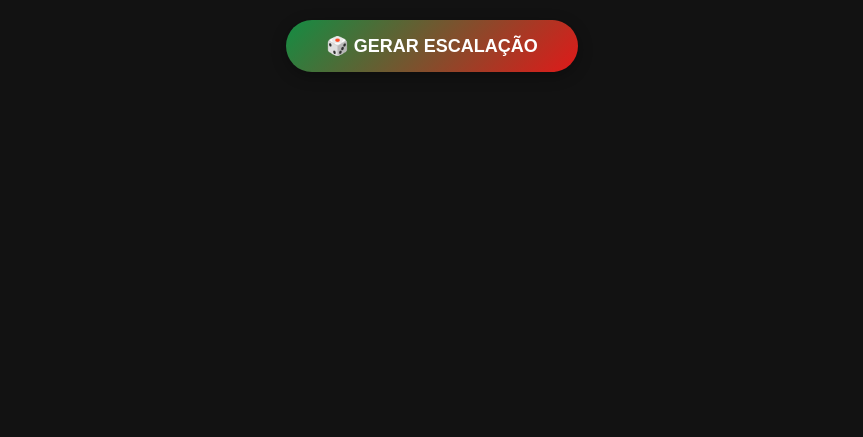
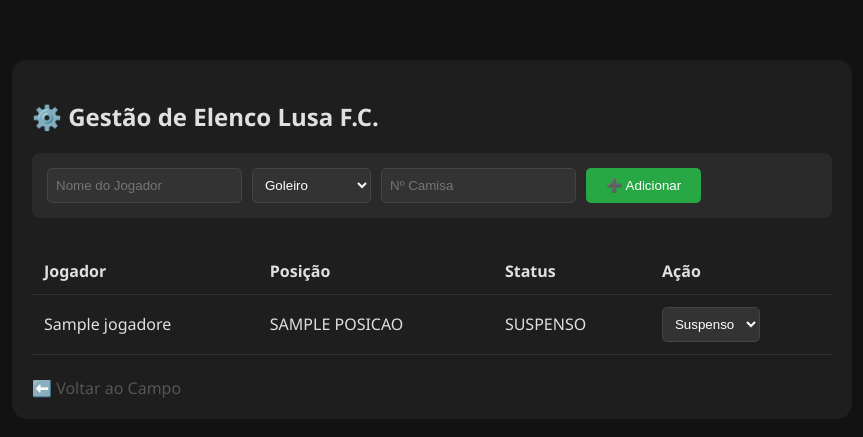
Before and after one commit to jhownsilva/sorteiolusa, a Flask app: template templates/index.html in a window 1280 px wide. Shown: the top 437 px of the page, without its empty margins (208-1071 px from the left). Run offline with Flask 3, Linux system fonts and the light colour scheme; the template is opened without the code that fills it: most values are stand-ins (such as "Sample title", 1, 10 or a date in 2020).

Commit message:
index.html

```diff
--- a/templates/index.html
+++ b/templates/index.html
@@ -1,18 +1,70 @@
 <!DOCTYPE html>
 <html lang="pt-br">
 <head>
+    <meta charset="UTF-8">
+    <title>Lusa Admin - Gestão de Elenco</title>
     <link rel="stylesheet" href="{{ url_for('static', filename='css/style.css') }}">
+    <style>
+        .admin-container { max-width: 800px; margin: 40px auto; padding: 20px; background: #1e1e1e; border-radius: 15px; }
+        table { width: 100%; border-collapse: collapse; margin-top: 20px; }
+        th, td { padding: 12px; text-align: left; border-bottom: 1px solid #333; }
+        .form-add { display: flex; gap: 10px; margin-bottom: 30px; padding: 15px; background: #2a2a2a; border-radius: 8px; }
+        input, select { padding: 8px; border-radius: 5px; border: 1px solid #444; background: #333; color: white; }
+        .btn-save { background: #28a745; color: white; border: none; padding: 10px 20px; border-radius: 5px; cursor: pointer; }
+        .status-ativo { color: #2ecc71; }
+        .status-dm { color: #e74c3c; }
+    </style>
 </head>
 <body>
-    <div class="header">
-        <button class="btn-sortear" onclick="realizarSorteio()">🎲 GERAR ESCALAÇÃO</button>
+    <div class="admin-container">
+        <h2>⚙️ Gestão de Elenco Lusa F.C.</h2>
+
+        <form class="form-add" action="/api/cadastrar" method="POST">
+            <input type="text" name="nome" placeholder="Nome do Jogador" required>
+            <select name="posicao">
+                <option value="goleiro">Goleiro</option>
+                <option value="zagueiro">Zagueiro</option>
+                <option value="lateral">Lateral</option>
+                <option value="volante">Volante</option>
+                <option value="meia">Meia</option>
+                <option value="atacante">Atacante</option>
+                <option value="centroavante">Centroavante</option>
+            </select>
+            <input type="number" name="fixo" placeholder="Nº Camisa">
+            <button type="submit" class="btn-save">➕ Adicionar</button>
+        </form>
+
+        <table>
+            <thead>
+                <tr>
+                    <th>Jogador</th>
+                    <th>Posição</th>
+                    <th>Status</th>
+                    <th>Ação</th>
+                </tr>
+            </thead>
+            <tbody>
+                {% for j in jogadores %}
+                <tr>
+                    <td>{{ j.nome }}</td>
+                    <td>{{ j.posicao.upper() }}</td>
+                    <td class="status-{{ j.status }}">{{ j.status.upper() }}</td>
+                    <td>
+                        <form action="/api/alterar_status" method="POST" style="display:inline;">
+                            <input type="hidden" name="nome" value="{{ j.nome }}">
+                            <select name="novo_status" onchange="this.form.submit()">
+                                <option value="ativo" {% if j.status == 'ativo' %}selected{% endif %}>Ativo</option>
+                                <option value="dm" {% if j.status == 'dm' %}selected{% endif %}>D.M</option>
+                                <option value="suspenso" {% if j.status == 'suspenso' %}selected{% endif %}>Suspenso</option>
+                            </select>
+                        </form>
+                    </td>
+                </tr>
+                {% endfor %}
+            </tbody>
+        </table>
+        <br>
+        <a href="/" style="color: #555; text-decoration: none;">⬅️ Voltar ao Campo</a>
     </div>
-
-    <div class="dashboard">
-        <div id="campo-verde"></div>
-        <div id="campo-branco"></div>
-    </div>
-
-    <script src="{{ url_for('static', filename='js/script.js') }}"></script>
 </body>
 </html>
```
